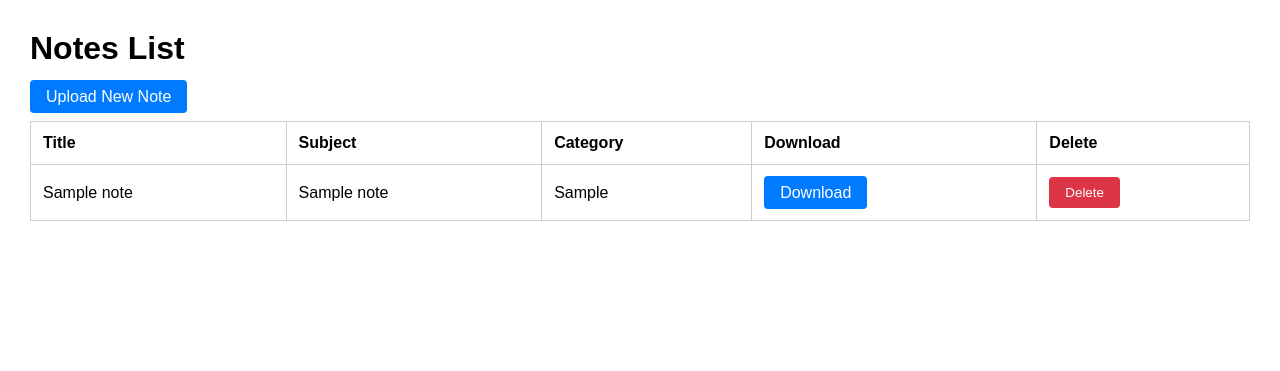
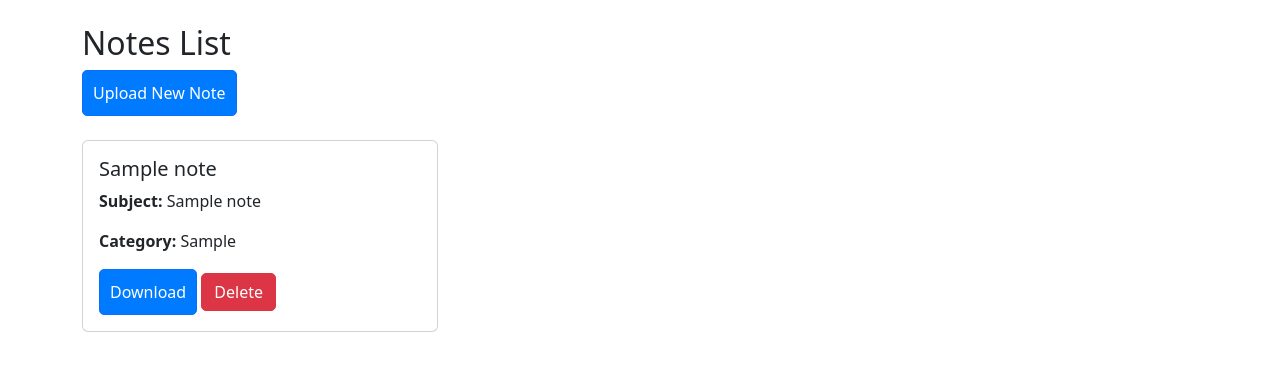
Before and after one commit to avin-dsouza/Digital-Library, a Flask app: page / in a window 1280 px wide. Shown: the top 371 px of the page. Run offline with Flask 3, Linux system fonts and the light colour scheme; tables that the repository leaves empty hold one stand-in row (values such as "Sample post").

Commit message:
Added category field to upload

```diff
--- a/app.py
+++ b/app.py
@@ -1,10 +1,9 @@
-from flask import Flask, render_template, request, redirect, send_from_directory, flash, url_for
+from flask import Flask, render_template, request, redirect, send_from_directory
 from flask_sqlalchemy import SQLAlchemy
 from werkzeug.utils import secure_filename
 import os
 
 app = Flask(__name__)
-app.secret_key = 'secret'  # Needed for flash messages
 
 # Config
 UPLOAD_FOLDER = 'uploads'
@@ -25,8 +24,8 @@ class Note(db.Model):
     id = db.Column(db.Integer, primary_key=True)
     title = db.Column(db.String(100))
     subject = db.Column(db.String(100))
+    category = db.Column(db.String(100))  # New category field
     filename = db.Column(db.String(100))
-    category = db.Column(db.String(50))  # New field
 
 # Create DB tables
 with app.app_context():
@@ -48,7 +47,7 @@ def upload():
     if request.method == 'POST':
         title = request.form['title']
         subject = request.form['subject']
-        category = request.form['category']
+        category = request.form['category']  # Get category from form
         file = request.files['file']
 
         if file and allowed_file(file.filename):
@@ -56,36 +55,36 @@ def upload():
             filepath = os.path.join(app.config['UPLOAD_FOLDER'], filename)
             file.save(filepath)
 
-            new_note = Note(title=title, subject=subject, filename=filename, category=category)
+            # Save to database including the category
+            new_note = Note(title=title, subject=subject, category=category, filename=filename)
             db.session.add(new_note)
             db.session.commit()
 
-            flash('File uploaded successfully!', 'success')
             return redirect('/')
         else:
-            flash('File type not allowed.', 'danger')
-            return redirect('/upload')
+            return "File type not allowed. Only PDF, DOCX, PPT, JPG/PNG allowed.", 400
 
     return render_template('upload.html')
 
-# File download route
+# Download
 @app.route('/uploads/<filename>')
 def download_file(filename):
     return send_from_directory(app.config['UPLOAD_FOLDER'], filename)
 
-# Delete file
+# Delete note
 @app.route('/delete/<int:note_id>', methods=['POST'])
 def delete_note(note_id):
-    note = Note.query.get(note_id)
-    if note:
-        filepath = os.path.join(app.config['UPLOAD_FOLDER'], note.filename)
-        if os.path.exists(filepath):
-            os.remove(filepath)
-        db.session.delete(note)
-        db.session.commit()
-        flash('Note deleted successfully.', 'success')
-    else:
-        flash('Note not found.', 'danger')
+    note = Note.query.get_or_404(note_id)
+    file_path = os.path.join(app.config['UPLOAD_FOLDER'], note.filename)
+
+    # Delete the file from the filesystem
+    if os.path.exists(file_path):
+        os.remove(file_path)
+
+    # Delete the record from the database
+    db.session.delete(note)
+    db.session.commit()
+
     return redirect('/')
 
 if __name__ == '__main__':
--- a/templates/index.html
+++ b/templates/index.html
@@ -1,70 +1,57 @@
 <!DOCTYPE html>
-<html>
+<html lang="en">
 <head>
+  <meta charset="UTF-8">
   <title>Notes List</title>
+  <link rel="stylesheet" href="https://cdn.jsdelivr.net/npm/bootstrap@5.3.0/dist/css/bootstrap.min.css">
   <style>
-        body {
-            font-family: Arial, sans-serif;
-            margin: 30px;
+    .card {
+      margin-bottom: 15px;
     }
-        table {
-            width: 100%;
-            border-collapse: collapse;
-            margin-top: 15px;
-        }
-        th, td {
-            padding: 12px;
-            border: 1px solid #ccc;
-            text-align: left;
-        }
-        a.button, button.button {
-            padding: 8px 16px;
+    .btn-primary {
       background-color: #007bff;
       color: white;
       text-decoration: none;
-            border: none;
-            border-radius: 4px;
-            cursor: pointer;
+      padding: 10px;
+      border-radius: 5px;
     }
-        a.button:hover, button.button:hover {
+    .btn-primary:hover {
       background-color: #0056b3;
     }
-        button.delete {
+    .btn-danger {
       background-color: #dc3545;
+      color: white;
+      padding: 6px 12px;
+      border-radius: 5px;
     }
-        button.delete:hover {
+    .btn-danger:hover {
       background-color: #c82333;
     }
   </style>
 </head>
-<body>
-    <h1>Notes List</h1>
-    <a href="/upload" class="button">Upload New Note</a>
-    <table>
-        <thead>
-            <tr>
-                <th>Title</th>
-                <th>Subject</th>
-                <th>Category</th>
-                <th>Download</th>
-                <th>Delete</th>
-            </tr>
-        </thead>
-        <tbody>
+<body class="container mt-4">
+
+  <h2>Notes List</h2>
+
+  <a href="/upload" class="btn btn-primary mb-4">Upload New Note</a>
+
+  <div class="row">
     {% for note in notes %}
-            <tr>
-                <td>{{ note.title }}</td>
-                <td>{{ note.subject }}</td>
-                <td>{{ note.category }}</td>
-                <td><a href="/uploads/{{ note.filename }}" class="button">Download</a></td>
-                <td>
-                    <form action="{{ url_for('delete_note', note_id=note.id) }}" method="post" style="display:inline;">
-                        <button type="submit" class="button delete" onclick="return confirm('Are you sure you want to delete this note?')">Delete</button>
+      <div class="col-md-4">
+        <div class="card">
+          <div class="card-body">
+            <h5 class="card-title">{{ note.title }}</h5>
+            <p class="card-text"><strong>Subject:</strong> {{ note.subject }}</p>
+            <p class="card-text"><strong>Category:</strong> {{ note.category }}</p>
+            <a href="/uploads/{{ note.filename }}" class="btn btn-primary">Download</a>
+            <form action="/delete/{{ note.id }}" method="POST" style="display:inline;" onsubmit="return confirm('Are you sure you want to delete this note?');">
+              <button type="submit" class="btn btn-danger">Delete</button>
             </form>
-                </td>
-            </tr>
+          </div>
+        </div>
+      </div>
     {% endfor %}
-        </tbody>
-    </table>
+  </div>
+
 </body>
 </html>
```
Also changed, not shown: templates/upload.html (+46 -15 lines), instance/notes.db. Lines whose indentation alone changed are shown as unchanged.
